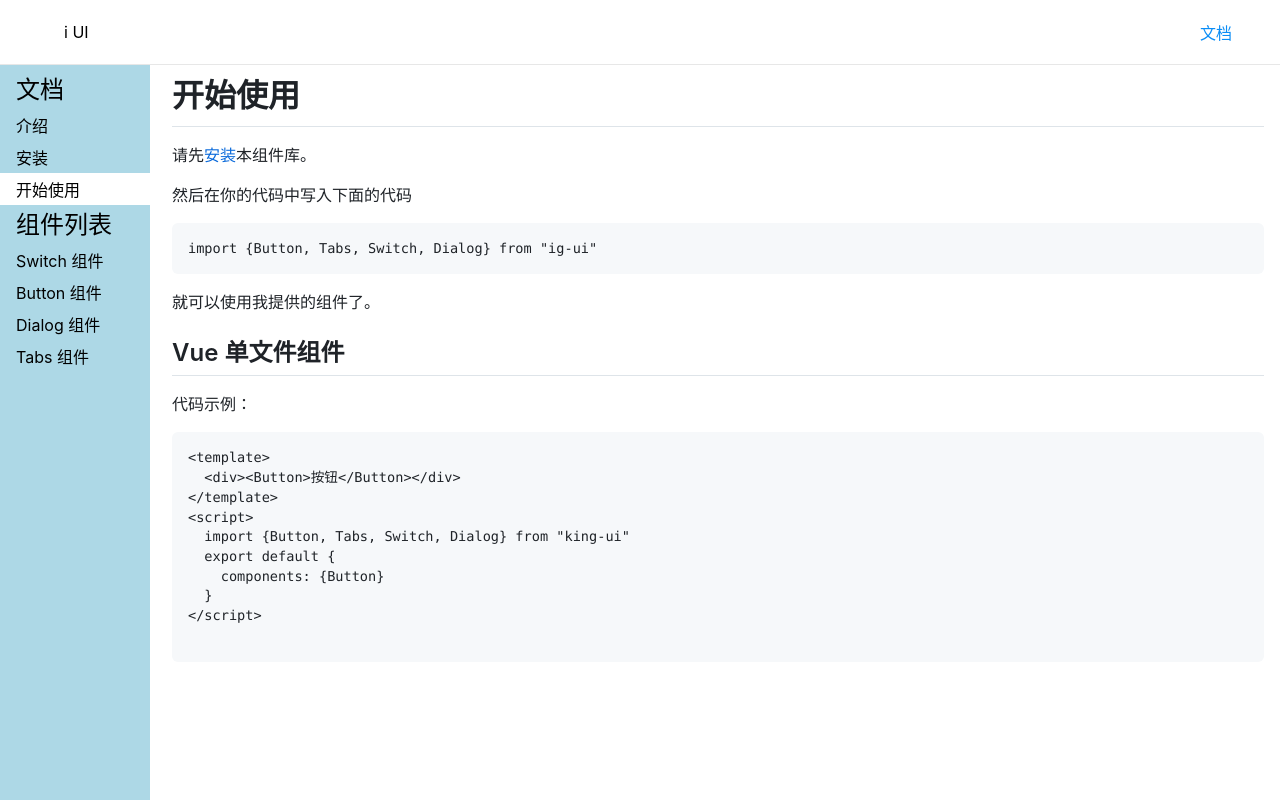
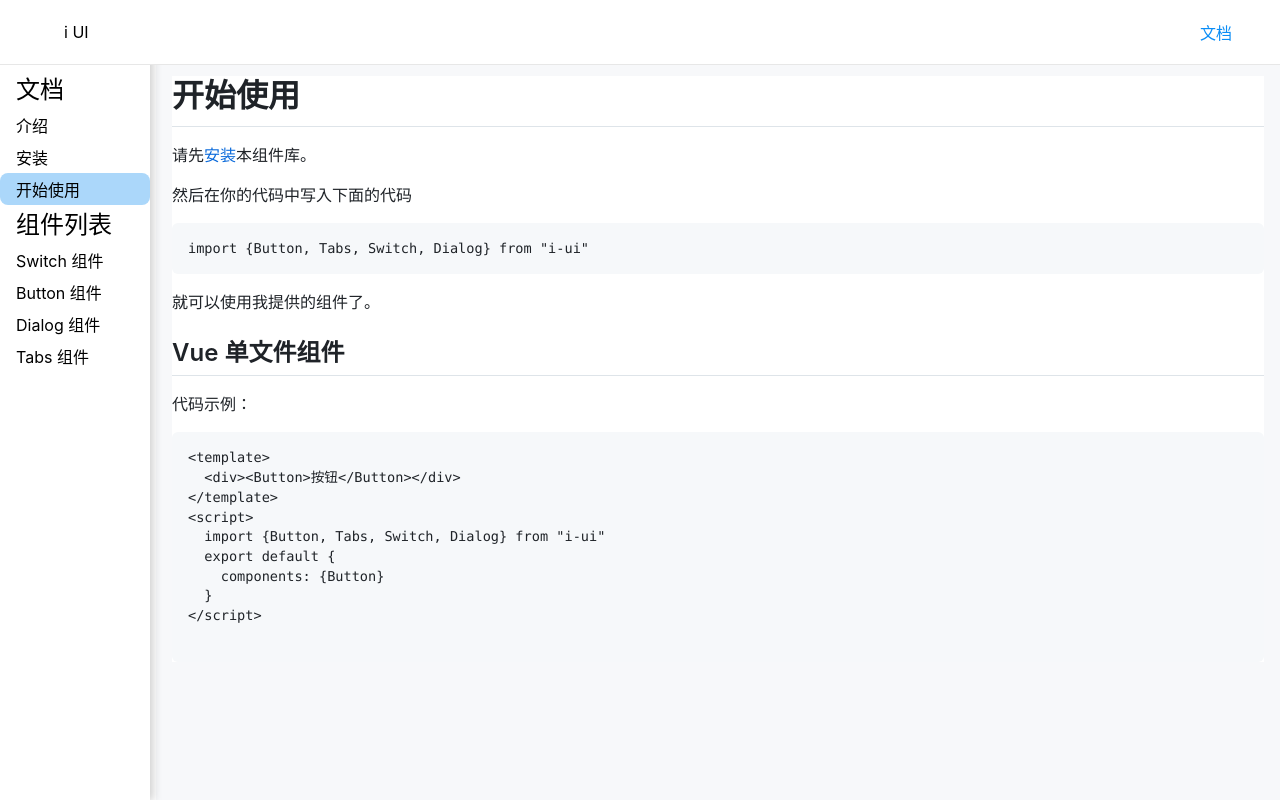
Before and after one commit to HXL1111/i-ui-store, a Vue app: page /#/doc/get-started in a window 1280 px wide. Built offline with nearby package versions, Linux system fonts and the light colour scheme.

Commit message:
更改样式

```diff
--- a/src/components/Demo.vue
+++ b/src/components/Demo.vue
@@ -43,6 +43,9 @@ $border-color: #d9d9d9;
 .demo {
   border: 1px solid $border-color;
   margin: 16px 0 32px;
+  border-radius: 16px;
+  background: #fff;
+  box-shadow: 0 10px 20px rgba(0, 0, 0, 0.2);
   > h2 {
     font-size: 20px;
     padding: 8px 16px;
--- a/src/views/Doc.vue
+++ b/src/views/Doc.vue
@@ -48,6 +48,7 @@ export default {
 }
 </script>
 <style lang="scss" scoped>
+$blue: #abd7fa;
 .layout {
   display: flex;
   flex-direction: column;
@@ -77,13 +78,14 @@ export default {
   > main {
     flex-grow: 1;
     padding: 16px;
-    background: white;
+    background: #f7f8fa;
   }
 }
 aside {
-  background: lightblue;
+  background: white;
   width: 150px;
   padding: 16px 0;
+  box-shadow: 2px 0px 9px 1px rgba(0, 0, 0, 0.2);
   > h2 {
     margin-bottom: 4px;
     padding: 0 16px;
@@ -96,7 +98,8 @@ aside {
         text-decoration: none;
       }
       .router-link-active {
-        background: white;
+        background: $blue;
+        border-radius: 8px;
       }
     }
   }
--- a/src/views/GetStarted.vue
+++ b/src/views/GetStarted.vue
@@ -4,7 +4,7 @@
 
     <p>请先<a href="#/doc/install">安装</a>本组件库。</p>
     <p>然后在你的代码中写入下面的代码</p>
-    <pre><code>import {Button, Tabs, Switch, Dialog} from "ig-ui"</code></pre>
+    <pre><code>import {Button, Tabs, Switch, Dialog} from "i-ui"</code></pre>
     就可以使用我提供的组件了。
 
     <h2>Vue 单文件组件</h2>
@@ -13,7 +13,7 @@
   &lt;div&gt;&lt;Button&gt;按钮&lt;/Button&gt;&lt;/div&gt;
 &lt;/template&gt;
 &lt;script&gt;
-  import {Button, Tabs, Switch, Dialog} from "king-ui"
+  import {Button, Tabs, Switch, Dialog} from "i-ui"
   export default {
     components: {Button}
   }
```
